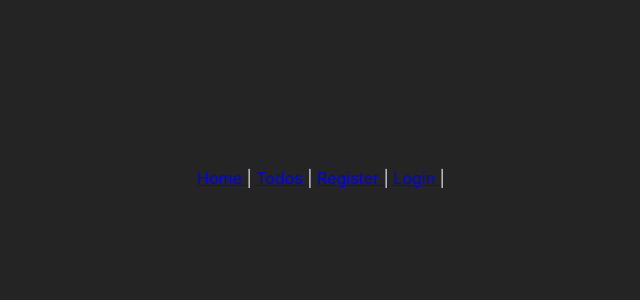
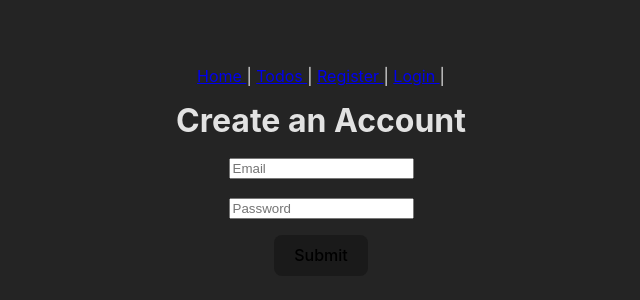
Before and after one commit to svenrisse/To-Vue, a Vue app: page /register in a window 1280 px wide. Shown: the part 222-522 px from the top of the page, without its empty margins (319-959 px from the left). Built offline with nearby package versions, Linux system fonts and the light colour scheme.

Commit message:
feat: added register

```diff
--- a/src/main.js
+++ b/src/main.js
@@ -1,6 +1,19 @@
-import { createApp } from 'vue'
-import './style.css'
-import App from './App.vue'
-import router from './router'
+import { createApp } from "vue"
+import "./style.css"
+import App from "./App.vue"
+import router from "./router"
+import firebase from "firebase/compat/app"
 
-createApp(App).use(router).mount('#app')
+const firebaseConfig = {
+    apiKey: "AIzaSyCW2pImbEEBPb5h8IbHF-xq5l9pxcqY3mw",
+    authDomain: "vue-to-do-81c7d.firebaseapp.com",
+    projectId: "vue-to-do-81c7d",
+    storageBucket: "vue-to-do-81c7d.appspot.com",
+    messagingSenderId: "565574310353",
+    appId: "1:565574310353:web:57cf83afb8cec29b3268f0",
+    measurementId: "G-F9XS93SV16",
+}
+
+firebase.initializeApp(firebaseConfig)
+
+createApp(App).use(router).mount("#app")
--- a/src/views/Register.vue
+++ b/src/views/Register.vue
@@ -1 +1,30 @@
-<template></template>
+<script setup>
+import { ref } from "vue"
+import firebase from "firebase/compat"
+import { useRouter } from "vue-router"
+
+const email = ref("")
+const password = ref("")
+const router = useRouter()
+
+function register() {
+    firebase
+        .auth()
+        .createUserWithEmailAndPassword(email.value, password.value)
+        .then((data) => {
+            console.log("Successfully registered!")
+            router.push("/todos")
+        })
+        .catch(error => {
+            console.log(error.code)
+            alert(error.message)
+        })
+}
+</script>
+
+<template>
+    <h1>Create an Account</h1>
+    <p><input type="text" placeholder="Email" v-model="email" /></p>
+    <p><input type="password" placeholder="Password" v-model="password" /></p>
+    <p><button @click="register">Submit</button></p>
+</template>
```
